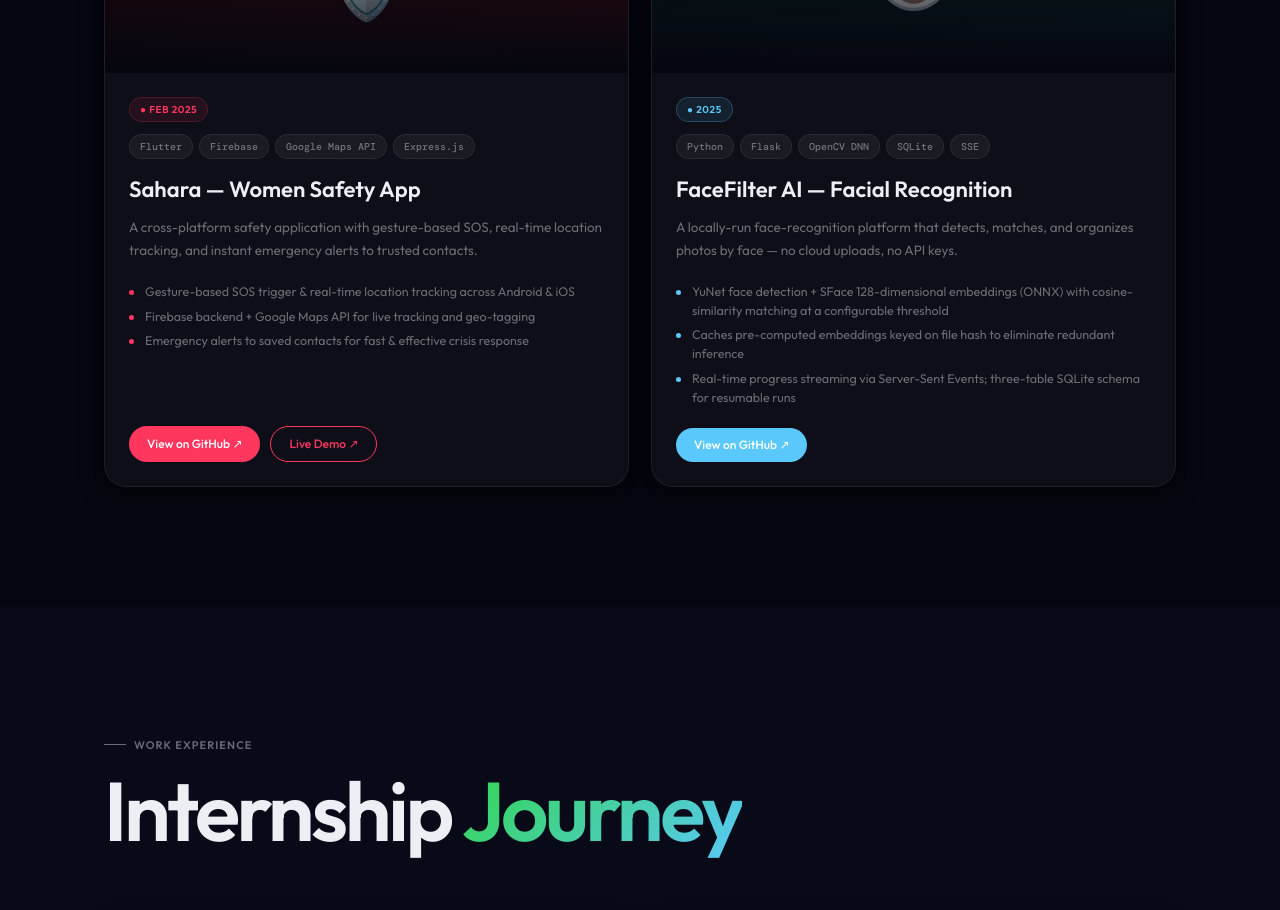
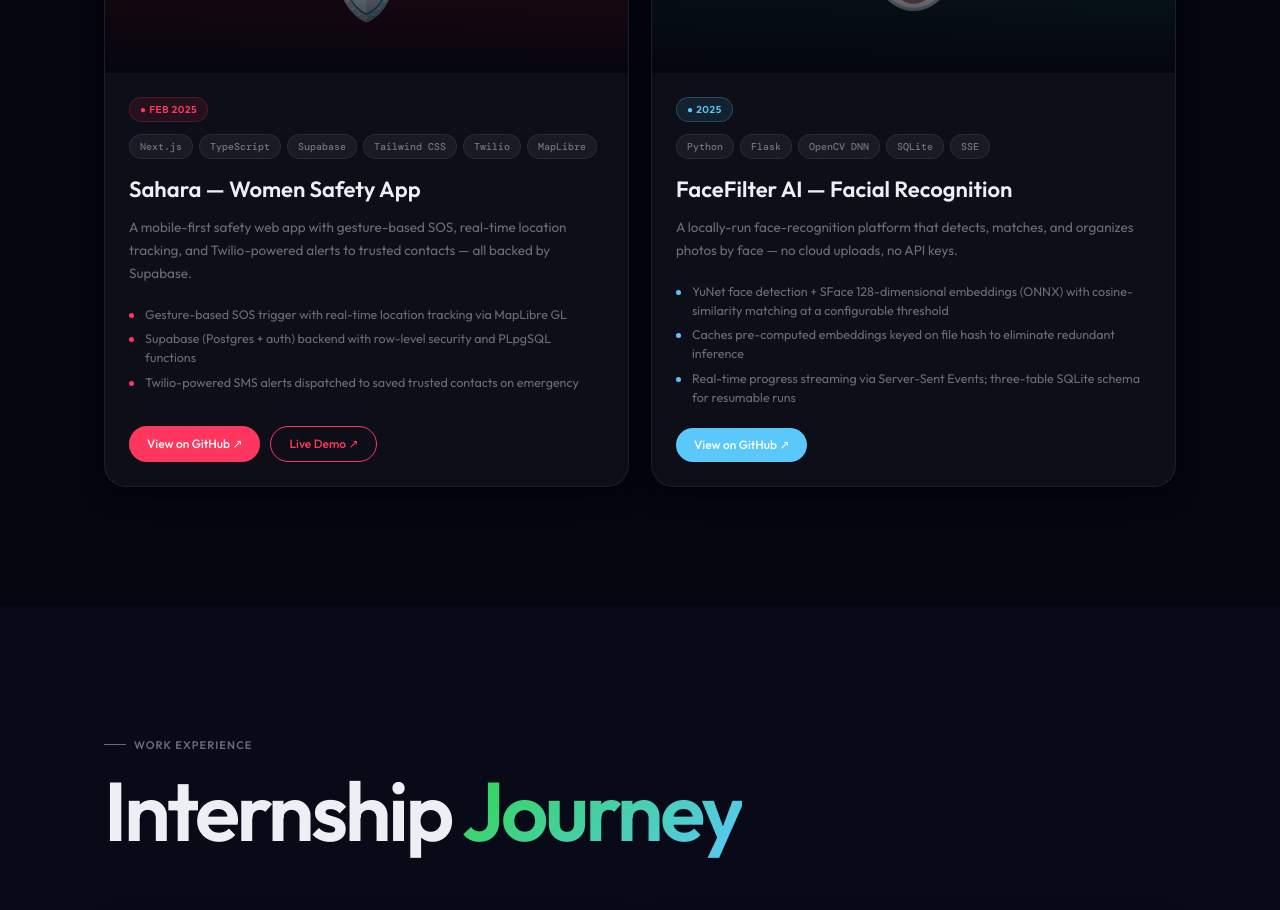
Before and after one commit to Shaan-alpha/Portfolio, a Next.js app: page /Portfolio/ in a window 1280 px wide. Shown: the part 8720-9630 px from the top of the page. Built offline with nearby package versions, Linux system fonts and the light colour scheme.

Commit message:
Update Sahara card: actual Next.js + Supabase + Twilio + MapLibre stack

```diff
--- a/src/components/Projects.tsx
+++ b/src/components/Projects.tsx
@@ -84,12 +84,12 @@ export default function Projects() {
       icon: "🛡️",
       date: "Feb 2025",
       title: "Sahara — Women Safety App",
-      desc: "A cross-platform safety application with gesture-based SOS, real-time location tracking, and instant emergency alerts to trusted contacts.",
-      tags: ["Flutter", "Firebase", "Google Maps API", "Express.js"],
+      desc: "A mobile-first safety web app with gesture-based SOS, real-time location tracking, and Twilio-powered alerts to trusted contacts — all backed by Supabase.",
+      tags: ["Next.js", "TypeScript", "Supabase", "Tailwind CSS", "Twilio", "MapLibre"],
       bullets: [
-        "Gesture-based SOS trigger & real-time location tracking across Android & iOS",
-        "Firebase backend + Google Maps API for live tracking and geo-tagging",
-        "Emergency alerts to saved contacts for fast & effective crisis response"
+        "Gesture-based SOS trigger with real-time location tracking via MapLibre GL",
+        "Supabase (Postgres + auth) backend with row-level security and PLpgSQL functions",
+        "Twilio-powered SMS alerts dispatched to saved trusted contacts on emergency"
       ],
       link: "https://github.com/Shaan-alpha/Sahaara_APP",
       liveLink: "https://sahaara-app.vercel.app/",
```
